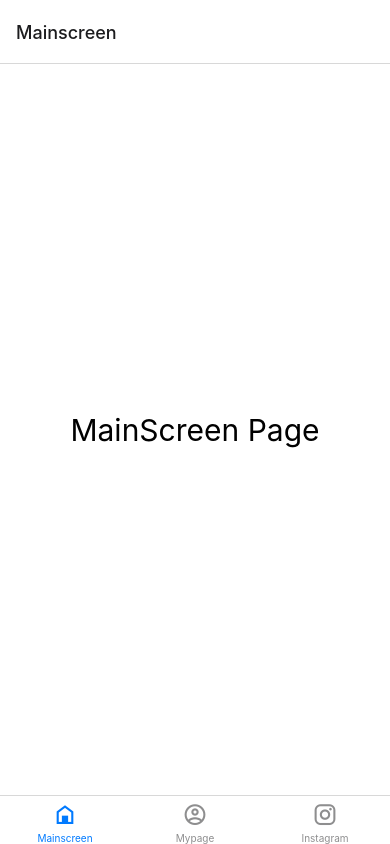
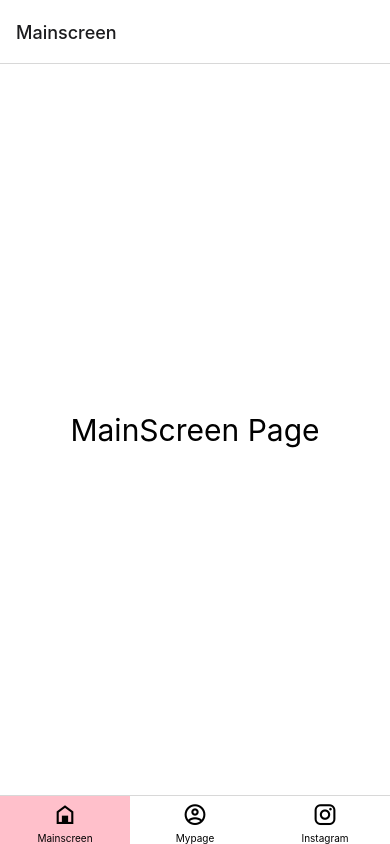
Before and after one commit to vikira/Myline, a React Native app: screen /Signin in a window 390 px wide. Built offline with nearby package versions, Linux system fonts and the light colour scheme.

Commit message:
tab design

```diff
--- a/src/navigations/MainTab.js
+++ b/src/navigations/MainTab.js
@@ -5,11 +5,11 @@ import Mainscreen from '../screens/Mainscreen';
 import Mypage from '../screens/Mypage';
 import Instagram from '../screens/Instagram';
 
+const Tab = createBottomTabNavigator();
+
 const TabIcon = ({ name, size, color }) => {
   return <MaterialCommunityIcons name={name} size={size} color={color} />;
 };
-
-const Tab = createBottomTabNavigator();
 
 const MainTab = () => {
   return (
@@ -22,6 +22,9 @@ const MainTab = () => {
           else name = 'instagram';
           return TabIcon({ ...props, name });
         },
+        tabBarActiveBackgroundColor: 'pink', //터치시 배경
+        tabBarActiveTintColor: 'black', //터치시 글자색
+        tabBarInactiveTintColor: 'black', //비터치시 글자색
       })}
     >
       <Tab.Screen name="Mainscreen" component={Mainscreen} />
```
